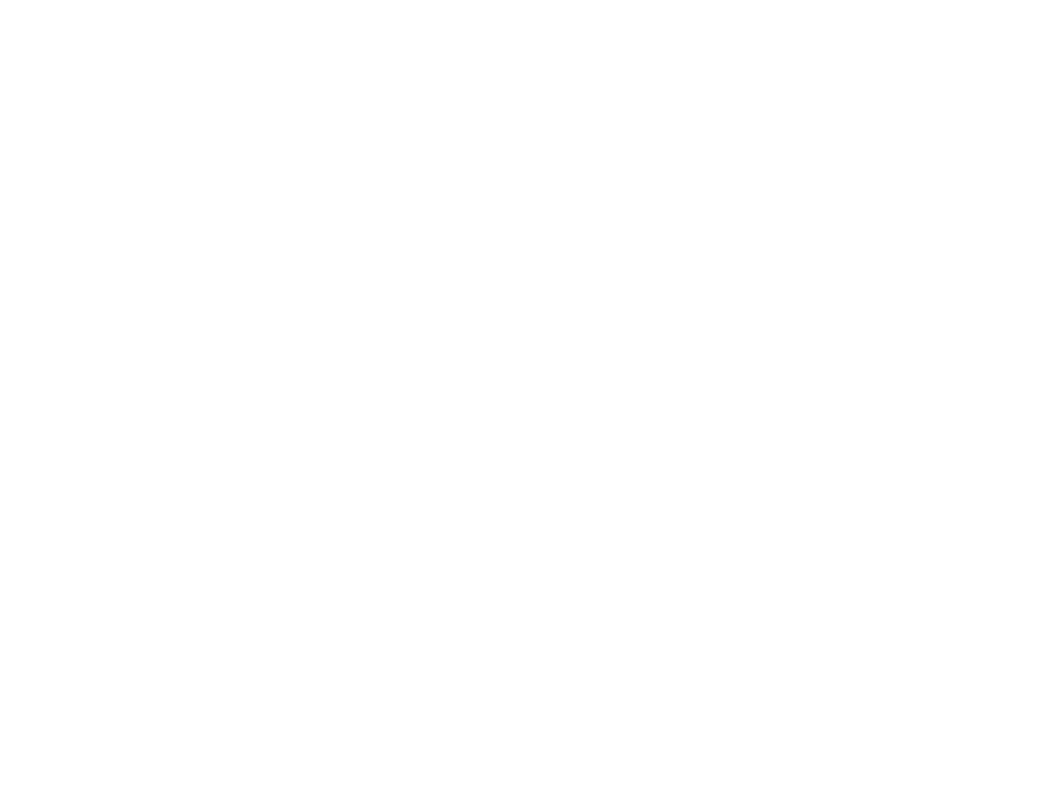
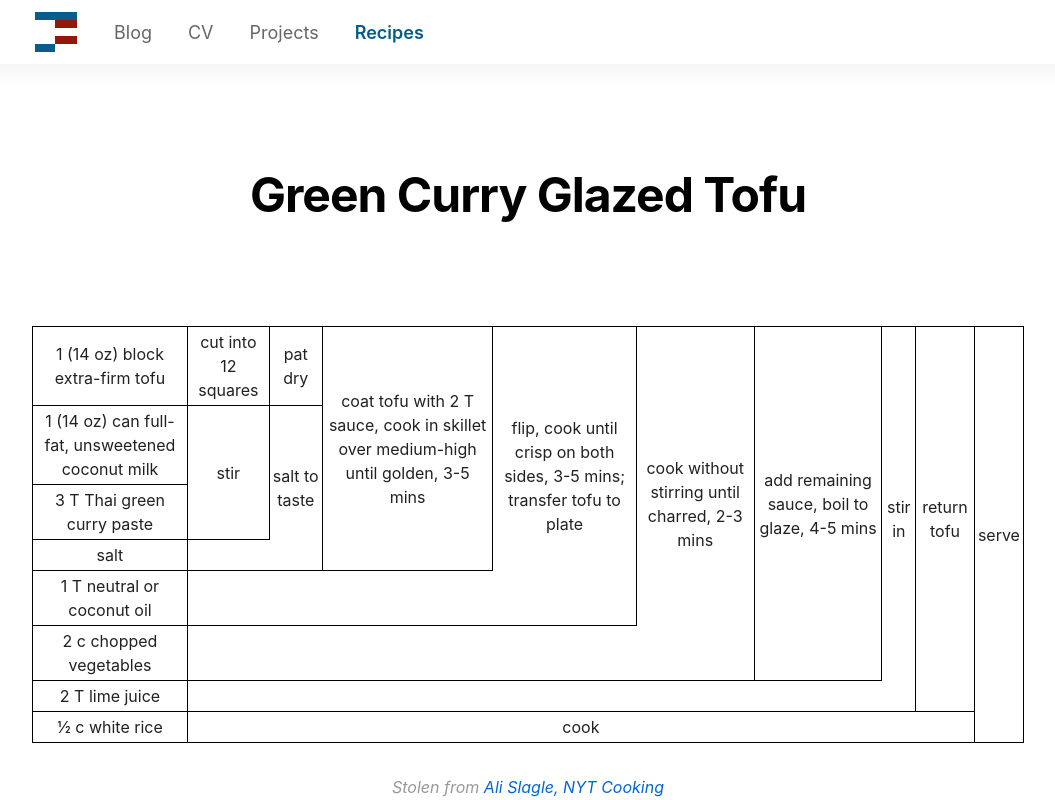
Before and after one commit to jackfletch/jackfletch.com-frontend, a Next.js app: page /recipes/green-curry-glazed-tofu in a window 1280 px wide. Before the commit this address had no page. Shown: the top 800 px of the page, without its empty margins (112-1167 px from the left). Built offline with nearby package versions, Linux system fonts and the light colour scheme; a web font is replaced by a local one.

Commit message:
Add recipe for green curry glazed tofu

```diff
--- a/data/recipes.ts
+++ b/data/recipes.ts
@@ -45,6 +45,73 @@ export interface Recipe {
 }
 
 const recipes: Recipe[] = [
+  {
+    title: "Green Curry Glazed Tofu",
+    slug: "green-curry-glazed-tofu",
+    source: {
+      kind: "stolen",
+      text: "Ali Slagle, NYT Cooking",
+      url: "https://cooking.nytimes.com",
+    },
+    branches: {
+      tofu: [
+        {
+          add: ["1 (14 oz) block extra-firm tofu"],
+          then: "cut into 12 squares",
+        },
+        {
+          then: "pat dry"
+        }
+      ],
+      sauce: [
+        {
+          add: [
+            "1 (14 oz) can full-fat, unsweetened coconut milk",
+            "3 T Thai green curry paste",
+          ],
+          then: "stir",
+        },
+        {
+          add: ["salt"],
+          then: "salt to taste",
+        },
+      ],
+      rice: [
+        {
+          add: ["½ c white rice"],
+          then: "cook",
+        },
+      ],
+    },
+    pipeline: [
+      {
+        merge: ["tofu", "sauce"],
+        then: "coat tofu with 2 T sauce, cook in skillet over medium-high until golden, 3-5 mins",
+      },
+      {
+        add: ["1 T neutral or coconut oil"],
+        then: "flip, cook until crisp on both sides, 3-5 mins; transfer tofu to plate",
+      },
+      {
+        add: ["2 c chopped vegetables"],
+        then: "cook without stirring until charred, 2-3 mins",
+      },
+      {
+        then: "add remaining sauce, boil to glaze, 4-5 mins",
+      },
+      {
+        add: ["2 T lime juice"],
+        then: "stir in",
+      },
+      {
+        then: "return tofu",
+      },
+      {
+        merge: ["rice"],
+        then: "serve",
+      },
+    ],
+  },
   {
     title: "Hummus",
     slug: "hummus",
```
